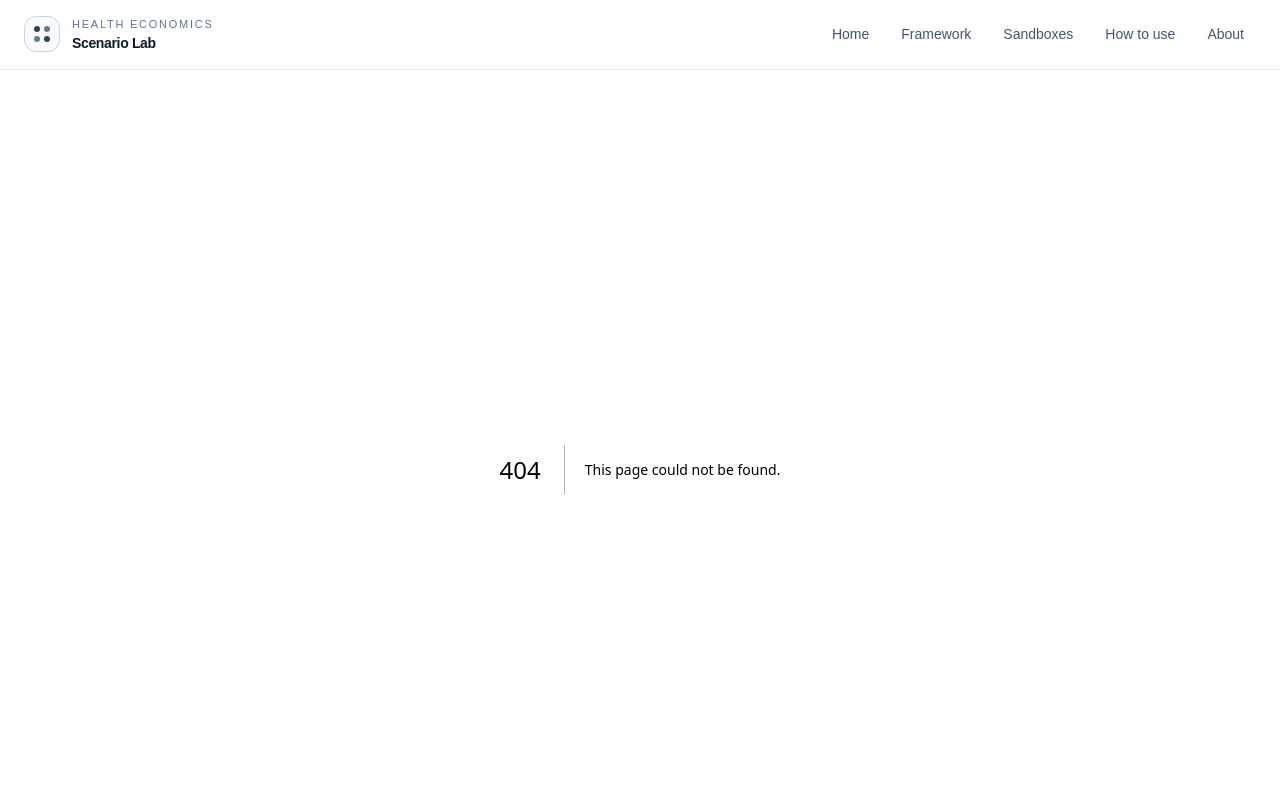
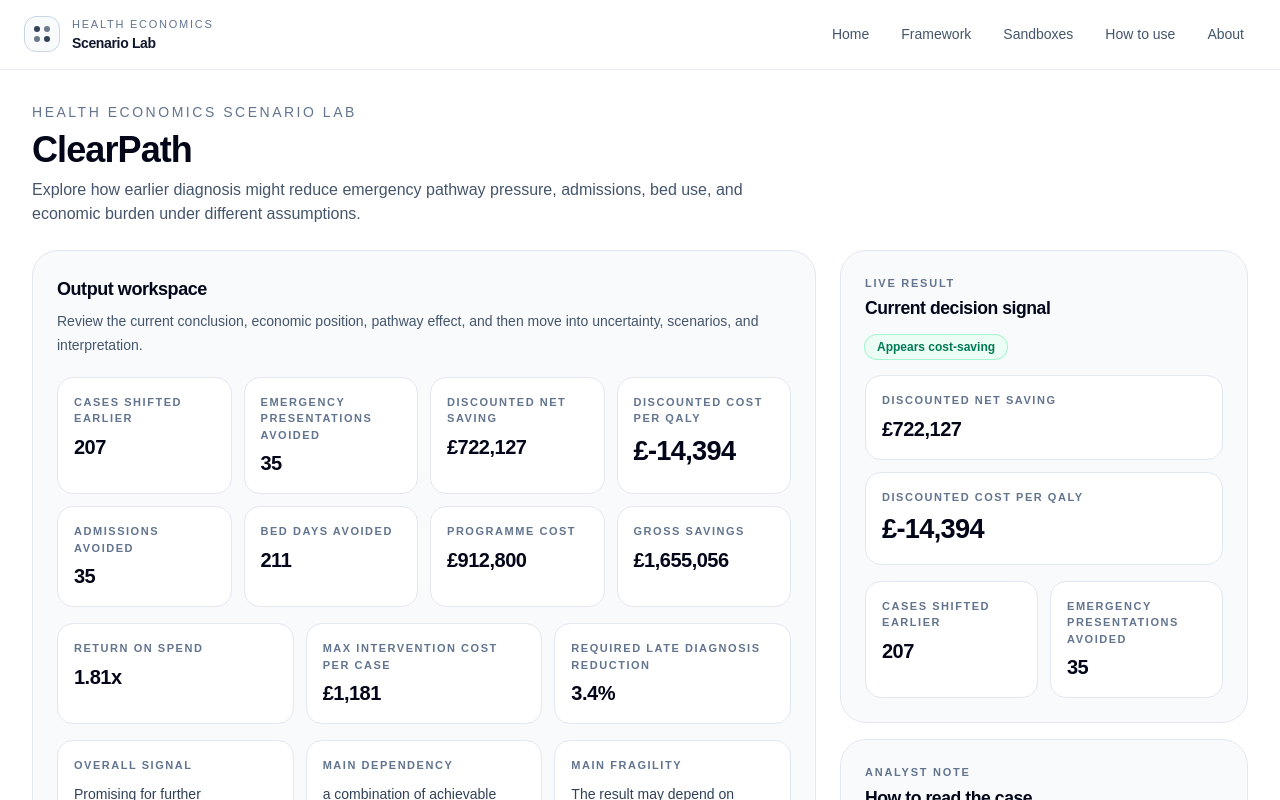
Before and after one commit to olivercareyncl/health-economics-scenario-lab, a Next.js app in the folder site/: page /sandboxes/clearpath in a window 1280 px wide. Before the commit this address had no page. Shown: the top 800 px of the page. Built offline with nearby package versions, Linux system fonts and the light colour scheme.

Commit message:
Create page.tsx

```diff
--- /dev/null
+++ b/site/src/app/sandboxes/clearpath/page.tsx
@@ -0,0 +1,5 @@
+import ClearPathApp from "@/components/clearpath/clearpath-app";
+
+export default function ClearPathPage() {
+  return <ClearPathApp />;
+}
```
